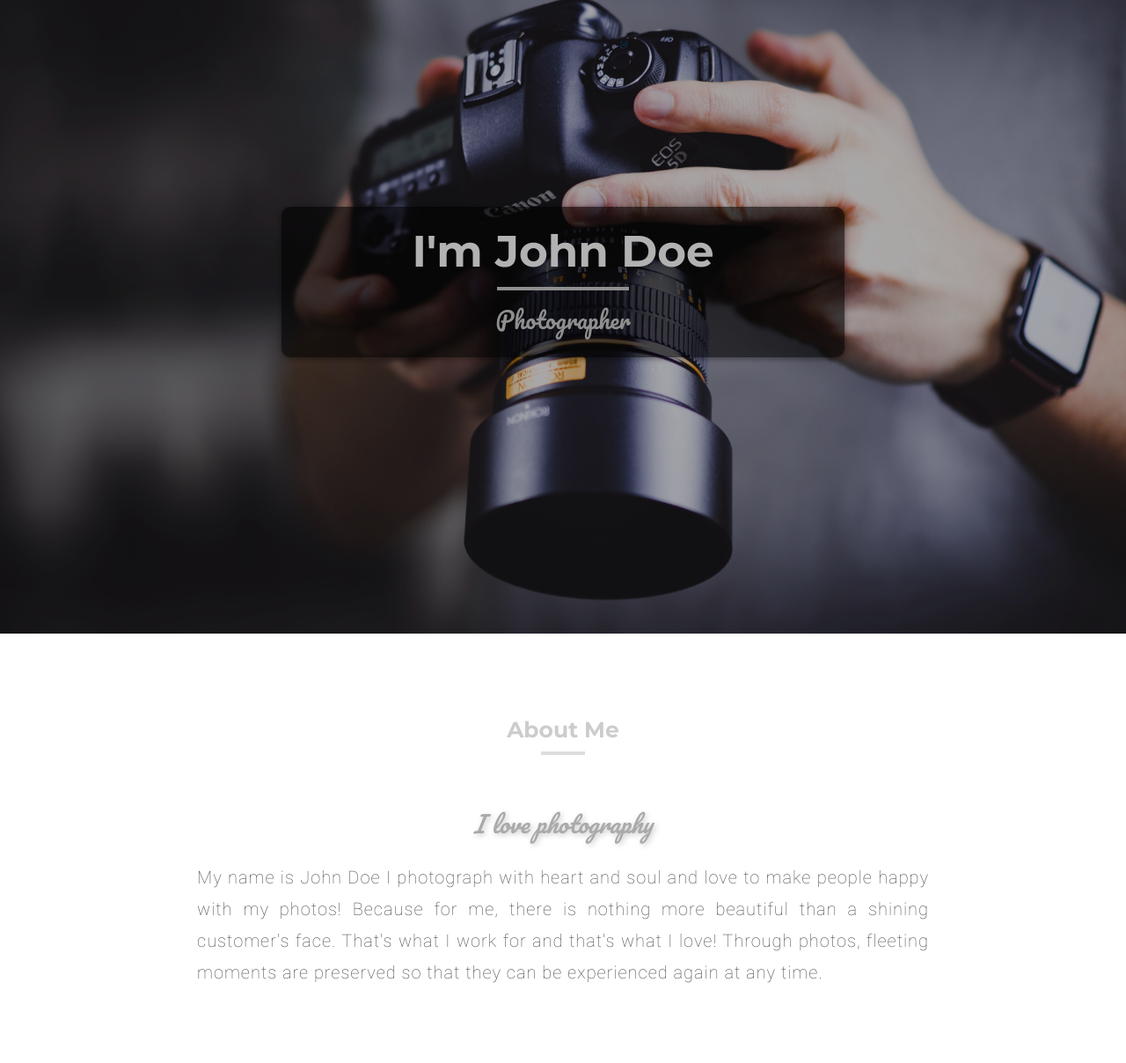
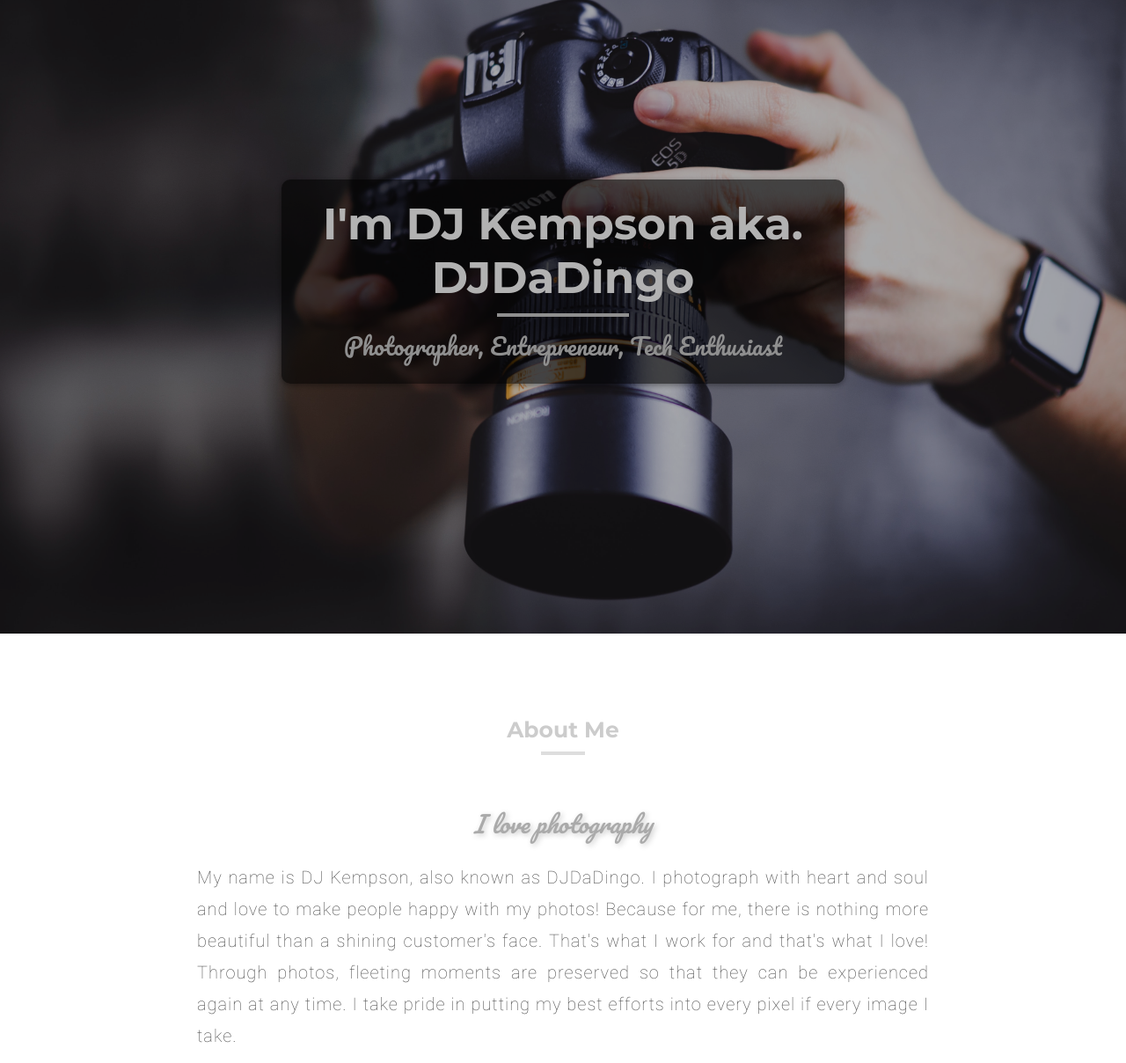
Before and after one commit to DJDaDingo/DJDaDingo.github.io, a plain HTML site: page index.html in a window 1280 px wide. Shown: the part 80-1288 px from the top of the page at 88% size. Drawn offline with nearby package versions, Linux system fonts and the light colour scheme; files that its build step writes are made by us from their sources.

Commit message:
Update index.html

```diff
--- a/index.html
+++ b/index.html
@@ -40,8 +40,8 @@
     <header class="main-banner-about">
        <div class="overl"></div>
        <div class="title">
-         <h1>I'm John Doe</h1><hr class="hr">
-         <h2>Photographer</h2>
+         <h1>I'm DJ Kempson aka. DJDaDingo</h1><hr class="hr">
+         <h2>Photographer, Entrepreneur, Tech Enthusiast</h2>
        </div>
     </header>
     <!-- About  Link-->
@@ -51,9 +51,9 @@
       <div class="about-me">
          <div class="about">
             <h1><em>I love photography</em></h1>
-            <p>My name is John Doe  I photograph with heart and soul and love to make people happy with my photos!
+            <p>My name is DJ Kempson, also known as DJDaDingo. I photograph with heart and soul and love to make people happy with my photos!
             Because for me, there is nothing more beautiful than a shining customer's face. That's what I work for and that's what I love!
-            Through photos, fleeting moments are preserved so that they can be experienced again at any time.</p>
+            Through photos, fleeting moments are preserved so that they can be experienced again at any time. I take pride in putting my best efforts into every pixel if every image I take.</p>
          </div>
 
          <div class="info">
@@ -76,7 +76,7 @@
                <img src="img/social/instagram.png">
               </a>
             </div>
-            <p>Every moment, big or small, in infinitely precious and deserves to be captured. Because photos are memories - and what could be better than memories?</p>
+            <p>Every moment, big or small, is infinitely precious and deserves to be captured. Because photos are memories - and what could be better than memories?</p>
          </div>
        </div><br><br><br>
        <h5 class="title-txt">I'm really good at:<hr></h5>
```
